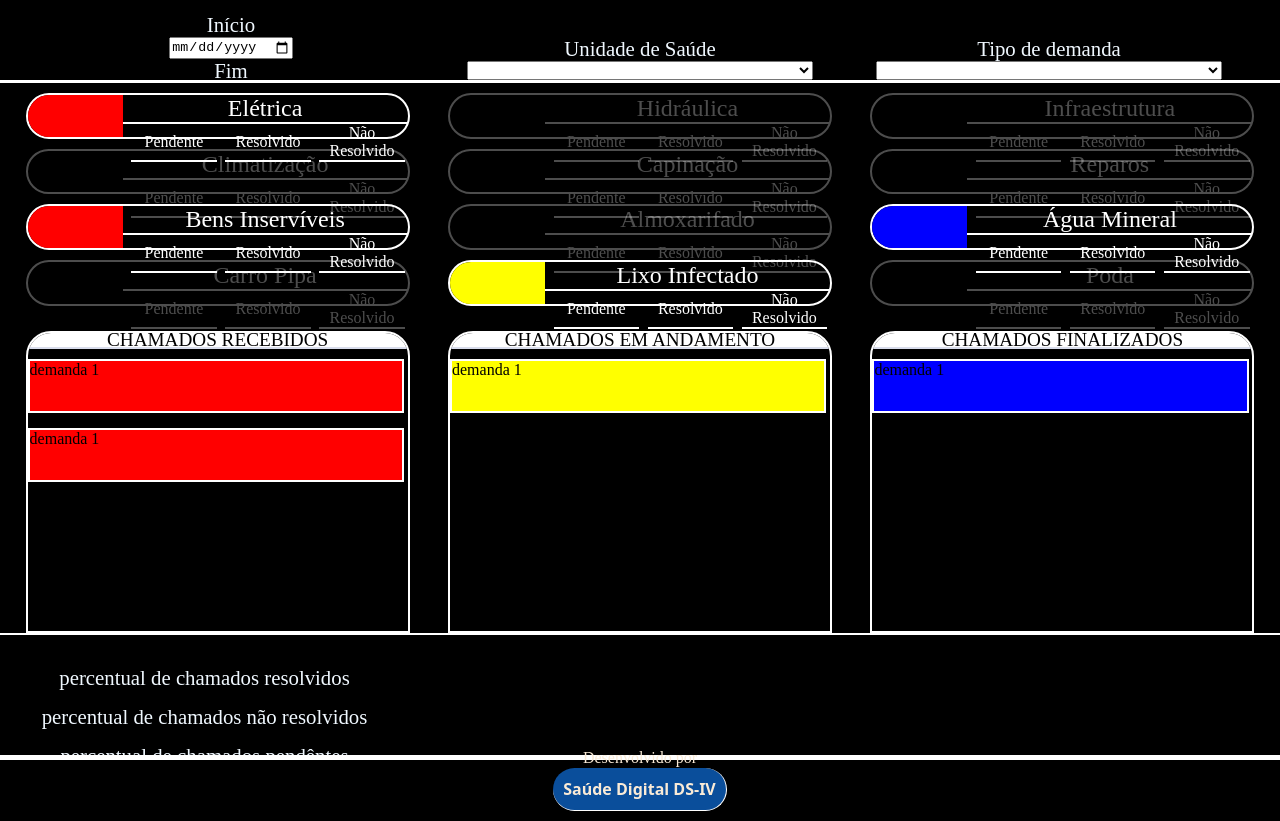
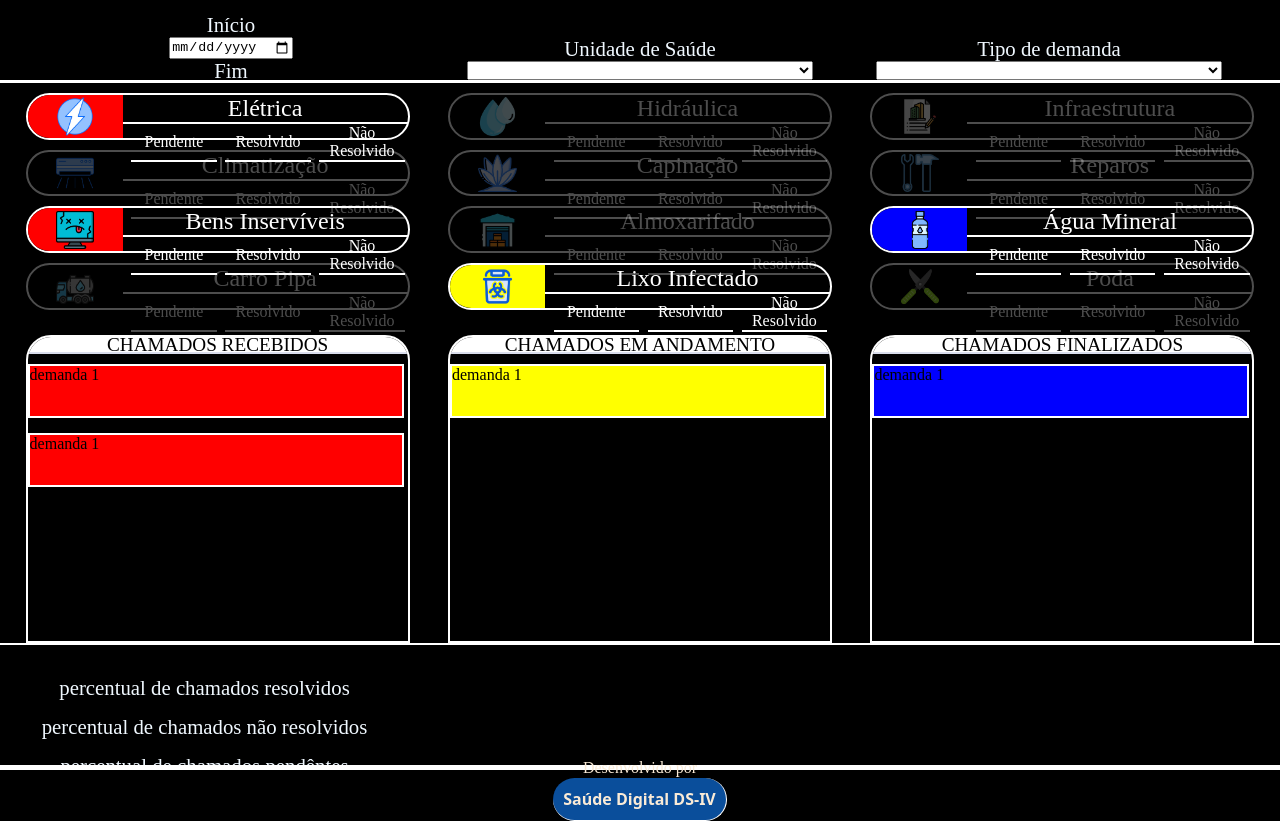
Before and after one commit to br-on/ddaf-chamados, a plain HTML site: page index.html in a window 1280 px wide. Drawn offline with Linux system fonts and the light colour scheme; the site is published under a folder, as on GitHub Pages, so addresses that start at the root find nothing.

Commit message:
correção img

```diff
--- a/index.html
+++ b/index.html
@@ -43,7 +43,7 @@
         <section class="tipos-demandas">
             <div class="demanda-tipo">
                 <div class="img-tipo-demanda red">
-                    <img src="/img/tipo-demanda-eletrica.png" alt="">
+                    <img src="img/tipo-demanda-eletrica.png" alt="">
                 </div>
                 <div class="info-tipo-demanda">
                     <div class="titulo-tipo-demanda">Elétrica</div>
@@ -56,7 +56,7 @@
             </div>
             <div class="demanda-tipo  div-opaca">
                 <div class="img-tipo-demanda">
-                    <img src="/img/tipo-demanda-hidráulica.png" alt="">
+                    <img src="img/tipo-demanda-hidráulica.png" alt="">
                 </div>
                 <div class="info-tipo-demanda">
                     <div class="titulo-tipo-demanda">Hidráulica</div>
@@ -69,7 +69,7 @@
             </div>
             <div class="demanda-tipo div-opaca">
                 <div class="img-tipo-demanda">
-                    <img src="/img/tipo-demanda-infraestrutura.png" alt="">
+                    <img src="img/tipo-demanda-infraestrutura.png" alt="">
                 </div>
                 <div class="info-tipo-demanda">
                     <div class="titulo-tipo-demanda">Infraestrutura</div>
@@ -82,7 +82,7 @@
             </div>
             <div class="demanda-tipo div-opaca">
                 <div class="img-tipo-demanda">
-                    <img src="/img/tipo-demanda-climatizacao.png" alt="">
+                    <img src="img/tipo-demanda-climatizacao.png" alt="">
                 </div>
                 <div class="info-tipo-demanda">
                     <div class="titulo-tipo-demanda">Climatização</div>
@@ -95,7 +95,7 @@
             </div>
             <div class="demanda-tipo div-opaca">
                 <div class="img-tipo-demanda">
-                    <img src="/img/tipo-demanda-capinacao.png" alt="">
+                    <img src="img/tipo-demanda-capinacao.png" alt="">
                 </div>
                 <div class="info-tipo-demanda">
                     <div class="titulo-tipo-demanda">Capinação</div>
@@ -108,7 +108,7 @@
             </div>
             <div class="demanda-tipo div-opaca">
                 <div class="img-tipo-demanda">
-                    <img src="/img/tipo-demanda-reparos.png" alt="">
+                    <img src="img/tipo-demanda-reparos.png" alt="">
                 </div>
                 <div class="info-tipo-demanda">
                     <div class="titulo-tipo-demanda">Reparos</div>
@@ -121,7 +121,7 @@
             </div>
             <div class="demanda-tipo">
                 <div class="img-tipo-demanda red">
-                    <img src="/img/tipo-demanda-inserviveis.png" alt="">
+                    <img src="img/tipo-demanda-inserviveis.png" alt="">
                 </div>
                 <div class="info-tipo-demanda">
                     <div class="titulo-tipo-demanda">Bens Inservíveis</div>
@@ -134,7 +134,7 @@
             </div>
             <div class="demanda-tipo div-opaca">
                 <div class="img-tipo-demanda">
-                    <img src="/img/tipo-demanda-almoxarifado.png" alt="">
+                    <img src="img/tipo-demanda-almoxarifado.png" alt="">
                 </div>
                 <div class="info-tipo-demanda">
                     <div class="titulo-tipo-demanda">Almoxarifado</div>
@@ -147,7 +147,7 @@
             </div>
             <div class="demanda-tipo">
                 <div class="img-tipo-demanda blue">
-                    <img src="/img/tipo-demanda-agua-minireal.png" alt="">
+                    <img src="img/tipo-demanda-agua-minireal.png" alt="">
                 </div>
                 <div class="info-tipo-demanda">
                     <div class="titulo-tipo-demanda">Água Mineral</div>
@@ -160,7 +160,7 @@
             </div>
             <div class="demanda-tipo div-opaca">
                 <div class="img-tipo-demanda">
-                    <img src="/img/tipo-demanda-carro-pipa.png" alt="">
+                    <img src="img/tipo-demanda-carro-pipa.png" alt="">
                 </div>
                 <div class="info-tipo-demanda">
                     <div class="titulo-tipo-demanda">Carro Pipa</div>
@@ -173,7 +173,7 @@
             </div>
             <div class="demanda-tipo">
                 <div class="img-tipo-demanda yellow">
-                    <img src="/img/tipo-demanda-lixo-infectado.png" alt="">
+                    <img src="img/tipo-demanda-lixo-infectado.png" alt="">
                 </div>
                 <div class="info-tipo-demanda">
                     <div class="titulo-tipo-demanda">Lixo Infectado</div>
@@ -186,7 +186,7 @@
             </div>
             <div class="demanda-tipo div-opaca">
                 <div class="img-tipo-demanda">
-                    <img src="/img/tipo-demanda-poda.png" alt="">
+                    <img src="img/tipo-demanda-poda.png" alt="">
                 </div>
                 <div class="info-tipo-demanda">
                     <div class="titulo-tipo-demanda">Poda</div>
```
